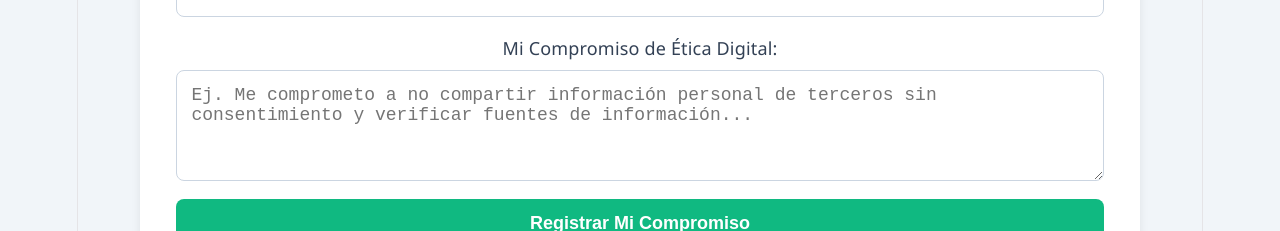
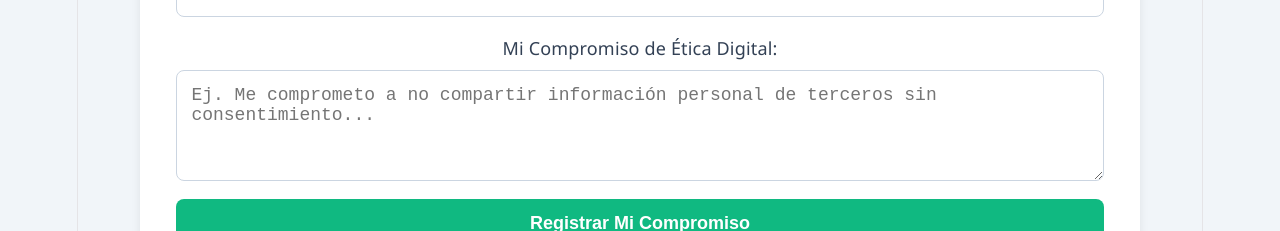
Before and after one commit to vicsit4213/plan-clase-digital-Proyecto-Final, a React (Vite) app: page / in a window 1280 px wide. Shown: the part 1449-1680 px from the top of the page. Built offline with nearby package versions, Linux system fonts and the light colour scheme; no server answers.

Commit message:
feat: add new components

```diff
--- a/src/components/EvaluacionForm.jsx
+++ b/src/components/EvaluacionForm.jsx
@@ -8,8 +8,9 @@ export default function EvaluacionForm() {
   const [cargando, setCargando] = useState(false);
   const [mensaje, setMensaje] = useState('');
 
-  // CONFIGURACIÓN EXACTA DE TU NOCODB
-  const API_URL = 'https://app.nocodb.com/api/v3/data/pb3dzykiqcnyt3h/mqbl61zxs1lggru/records?pageSize=25';
+  // ENDPOINT Y TOKEN CORREGIDOS PARA NOCODB
+  // Usamos la API v1 de datos que es la más estable para inserciones directas
+  const API_URL = 'https://app.nocodb.com/api/v1/db/data/v1/pb3dzykiqcnyt3h/compromisos_etica';
   const API_TOKEN = 'nc_pat_4UnN7VREMPdWecJGReEUWqjfCUODdnQ8Q7Fdm3ZT';
 
   // LEER REGISTROS (READ)
@@ -62,10 +63,12 @@ export default function EvaluacionForm() {
         setCompromiso('');
         obtenerRegistros(); // Recargar el mural en tiempo real
       } else {
+        const errorData = await res.json();
+        console.error('Detalle del error NocoDB:', errorData);
         setMensaje('Ocurrió un error al guardar tu respuesta. Revisa la consola.');
       }
     } catch (err) {
-      console.error('Error al guardar en NocoDB:', err);
+      console.error('Error de conexión:', err);
       setMensaje('Error de conexión con la base de datos.');
     } finally {
       setCargando(false);
@@ -101,7 +104,7 @@ export default function EvaluacionForm() {
             rows="4"
             value={compromiso}
             onChange={(e) => setCompromiso(e.target.value)}
-            placeholder="Ej. Me comprometo a no compartir información personal de terceros sin consentimiento y verificar fuentes de información..."
+            placeholder="Ej. Me comprometo a no compartir información personal de terceros sin consentimiento..."
             required
           />
         </div>
```
